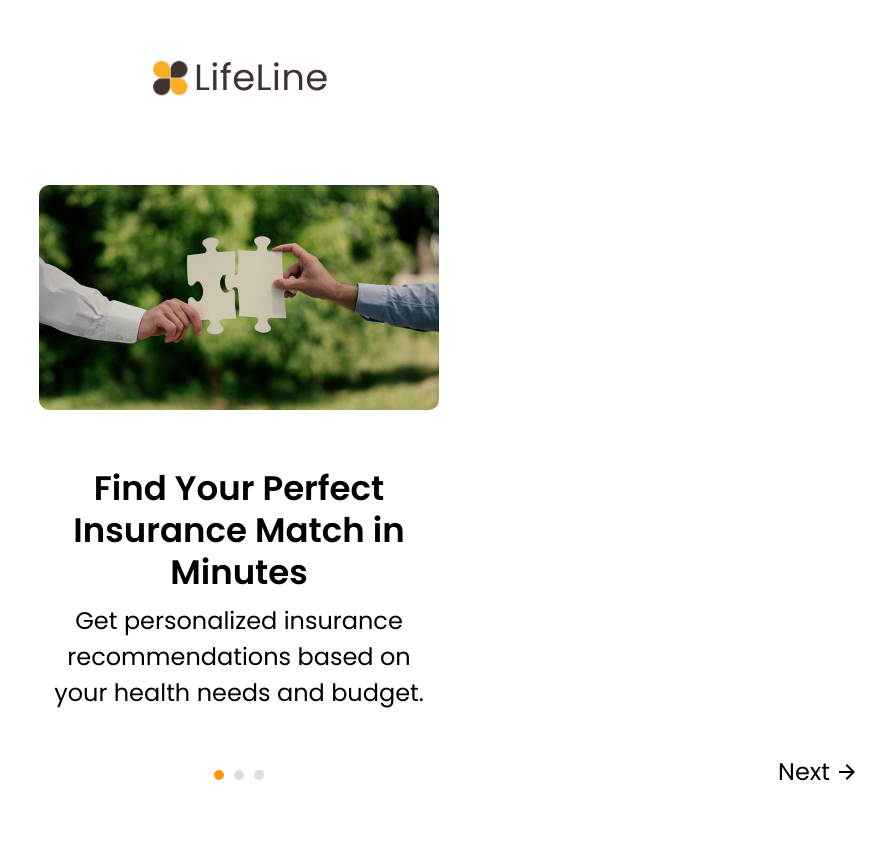
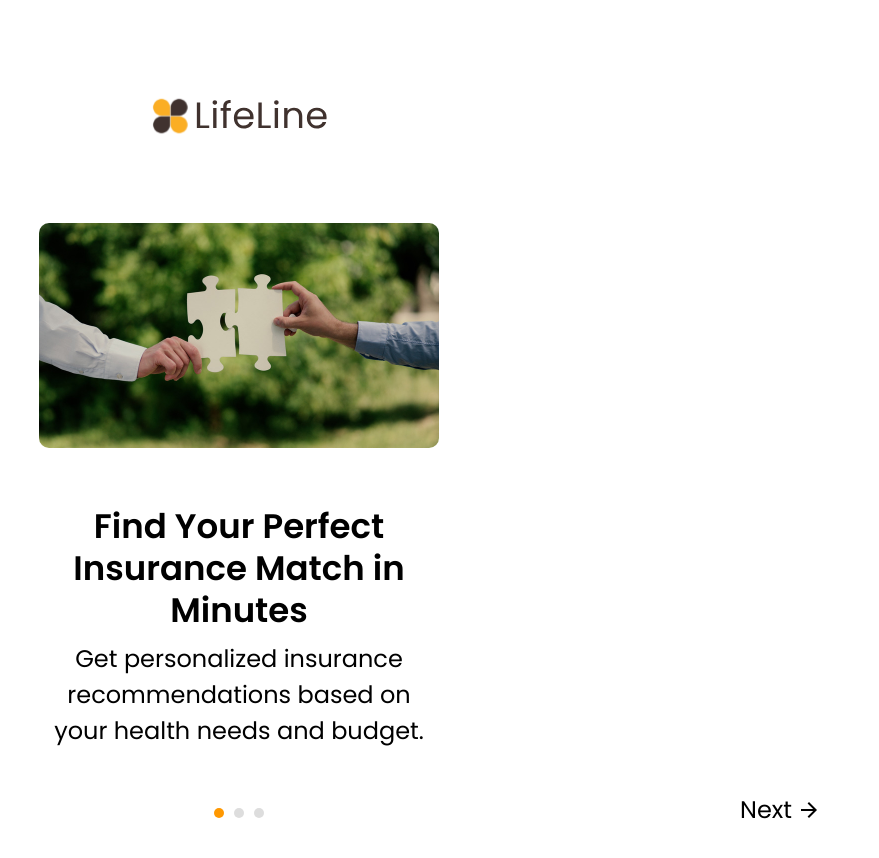
Before and after one commit to LifeLine-Africa/insurance-recommendation-portal, a React (Create React App) app: page / in a window 1280 px wide. Shown: the top 858 px of the page, without its empty margins (401-1280 px from the left). Before the commit the page ends 800 px from the top, so only its background shows below. Built offline with nearby package versions, Linux system fonts and the light colour scheme.

Commit message:
fix: restore padding in LandingPage component for consistent layout

```diff
--- a/src/pages/Landing/LandingPage.jsx
+++ b/src/pages/Landing/LandingPage.jsx
@@ -16,7 +16,7 @@ const LandingPage = () => {
         alignItems: "center",
         justifyContent: "space-between",
         minHeight: "100vh",
-        //padding: "38px",
+        padding: "38px",
         backgroundColor: "#ffffff",
         fontFamily: "Poppins, sans-serif",
       }}
```
